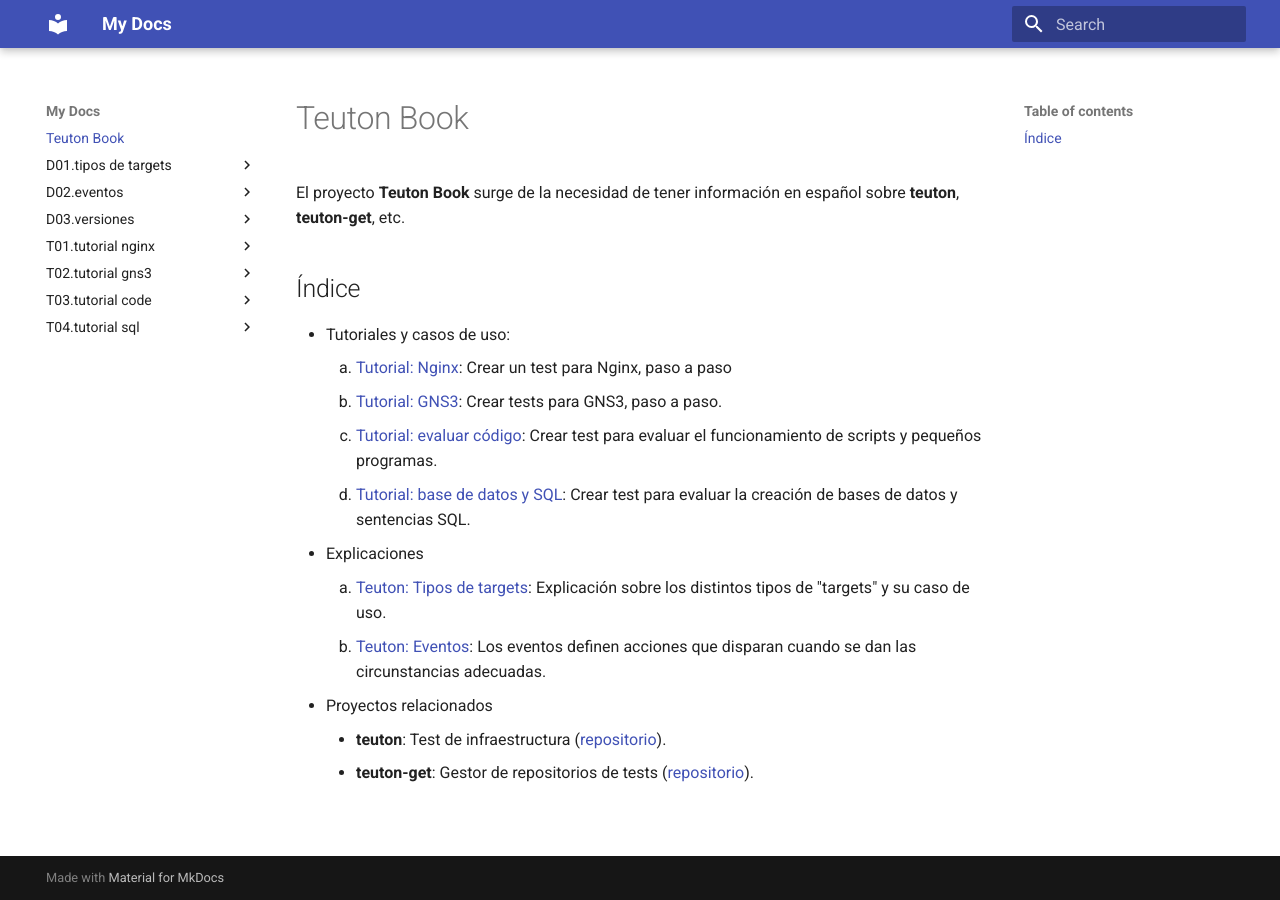
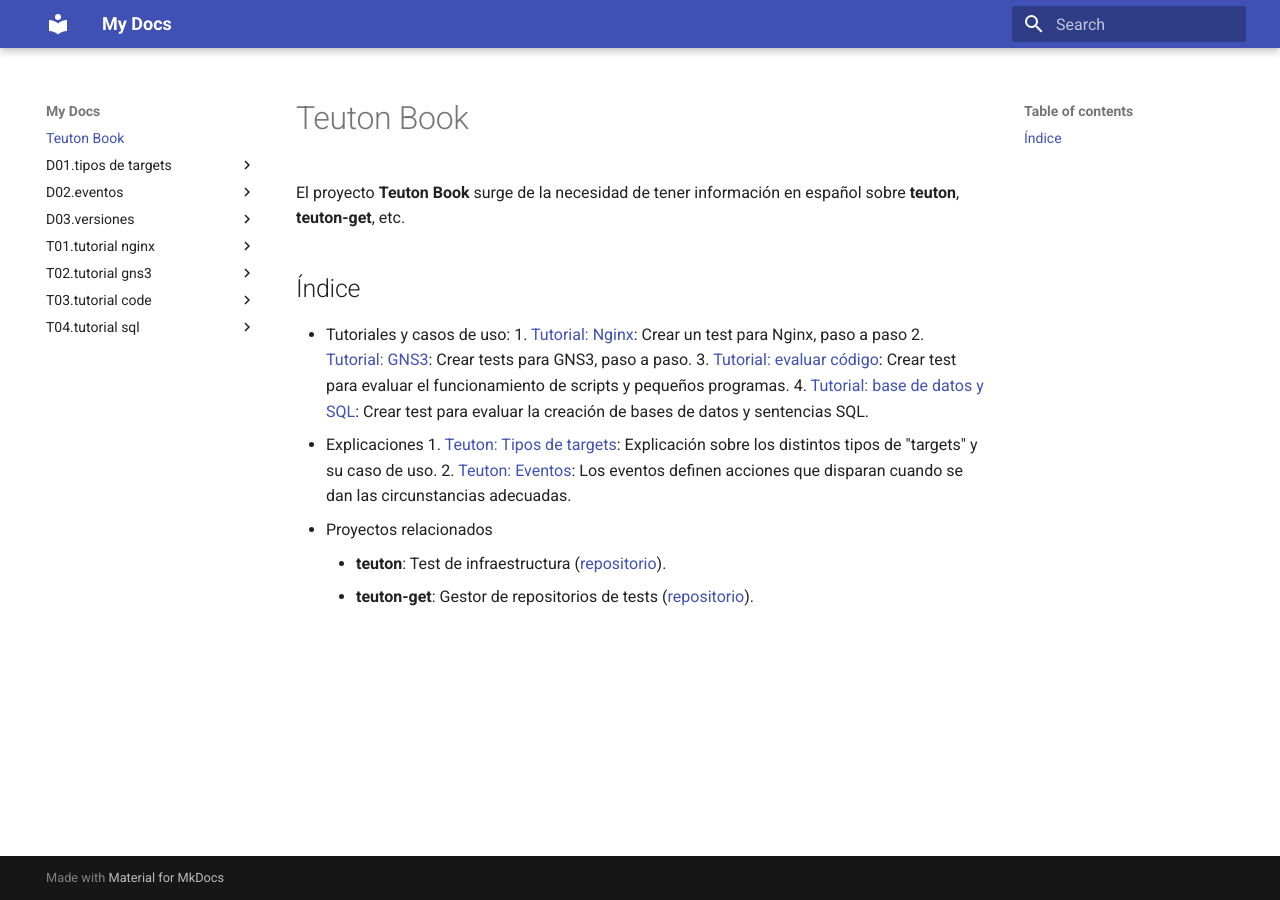
Before and after one commit to dvarrui/teuton-book, an MkDocs documentation site: the page built from docs/index.md, in a window 1280 px wide. Built offline with MkDocs 1.6.1 and Material for MkDocs 9.7.7, drawn with Linux system fonts in a browser that asks for light colours.

Commit message:
docs números md

```diff
--- a/docs/index.md
+++ b/docs/index.md
@@ -6,13 +6,13 @@
 ## Índice
 
 * Tutoriales y casos de uso:
-    1. [Tutorial: Nginx](./t01.tutorial_nginx/index.md): Crear un test para Nginx, paso a paso
-    2. [Tutorial: GNS3](./t02.tutorial_gns3/index.md): Crear tests para GNS3, paso a paso.
-    3. [Tutorial: evaluar código](./t03.tutorial_code/index.md): Crear test para evaluar el funcionamiento de scripts y pequeños programas.
-    4. [Tutorial: base de datos y SQL](./t04.tutorial_sql/index.md): Crear test para evaluar la creación de bases de datos y sentencias SQL.
+    1\. [Tutorial: Nginx](./t01.tutorial_nginx/index.md): Crear un test para Nginx, paso a paso
+    2\. [Tutorial: GNS3](./t02.tutorial_gns3/index.md): Crear tests para GNS3, paso a paso.
+    3\. [Tutorial: evaluar código](./t03.tutorial_code/index.md): Crear test para evaluar el funcionamiento de scripts y pequeños programas.
+    4\. [Tutorial: base de datos y SQL](./t04.tutorial_sql/index.md): Crear test para evaluar la creación de bases de datos y sentencias SQL.
 * Explicaciones
-    1. [Teuton: Tipos de targets](./d01.tipos_de_targets/index.md): Explicación sobre los distintos tipos de "targets" y su caso de uso.
-    2. [Teuton: Eventos](./d02.eventos/index.md): Los eventos definen acciones que disparan cuando se dan las circunstancias adecuadas.
+    1\. [Teuton: Tipos de targets](./d01.tipos_de_targets/index.md): Explicación sobre los distintos tipos de "targets" y su caso de uso.
+    2\. [Teuton: Eventos](./d02.eventos/index.md): Los eventos definen acciones que disparan cuando se dan las circunstancias adecuadas.
 * Proyectos relacionados
     * **teuton**: Test de infraestructura ([repositorio](https://github.com/teuton-software/teuton)).
     * **teuton-get**: Gestor de repositorios de tests ([repositorio](https://github.com/teuton-software/teuton-get)).
```
